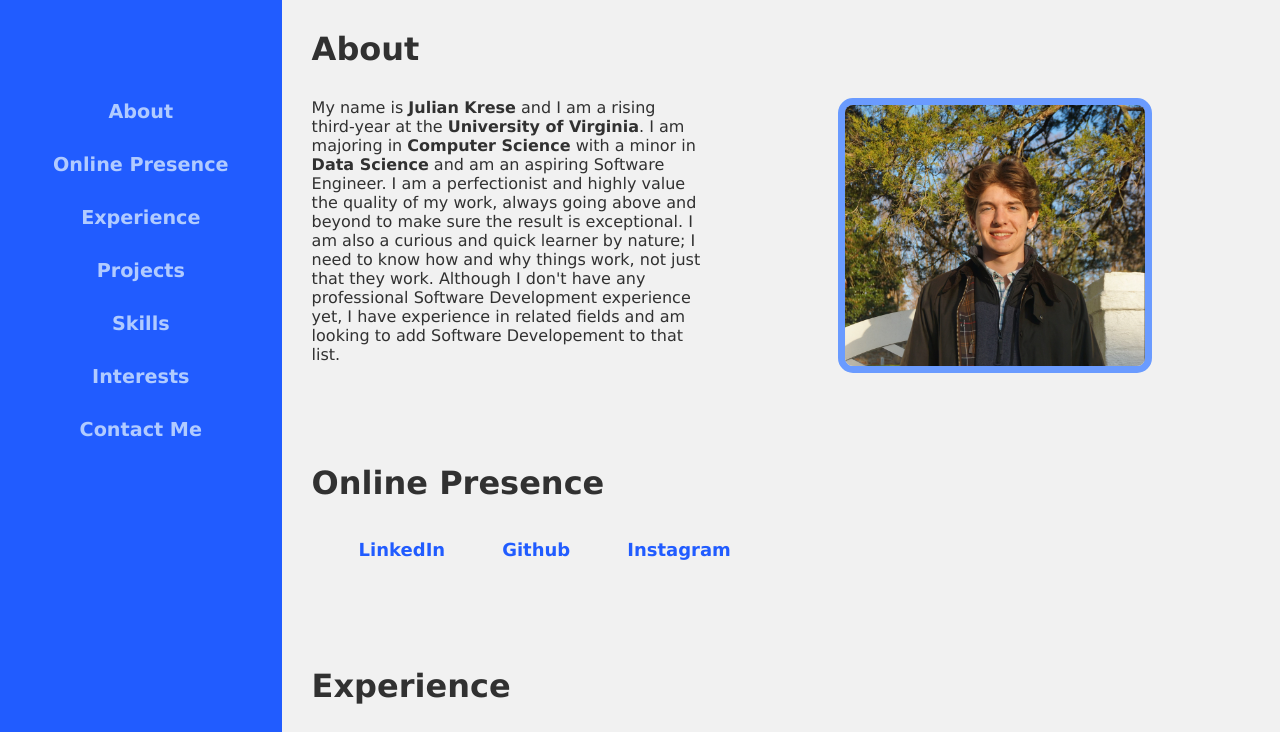
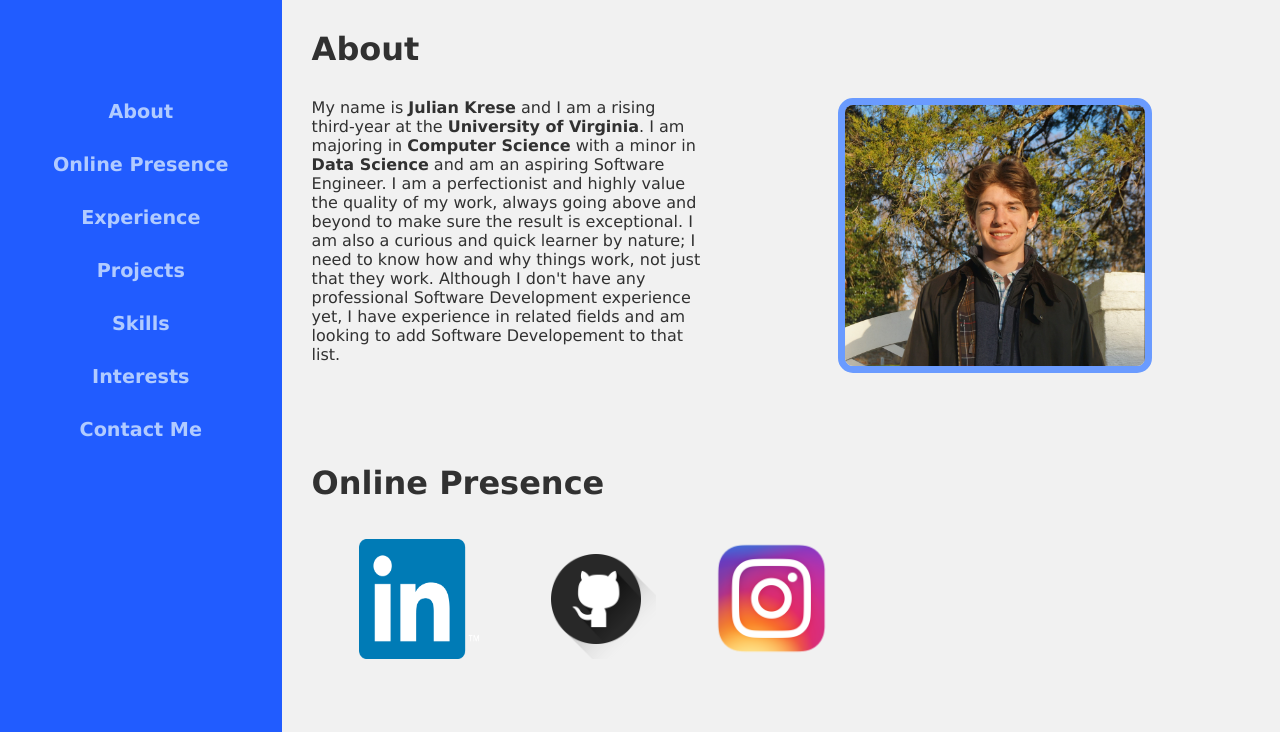
Before and after one commit to JulianKrese/IX-PreWork, a plain HTML site: page index.html in a window 1280 px wide. Shown: the top 732 px of the page. Drawn offline with Linux system fonts and the light colour scheme.

Commit message:
Added logos

```diff
--- a/assets/css/main.css
+++ b/assets/css/main.css
@@ -38,6 +38,7 @@ html, body {
 .nav_bar > div > a:hover {
     color: rgb(255, 255, 255);
     font-size: 135%;
+    transition: all .4s ease;
 }
 
 #nav_bar_about {
@@ -96,14 +97,8 @@ h1 {
     margin-right: 50px;
 }
 
-.list > li > a {
-    text-decoration: none;
-    color: rgb(33, 92, 255);
-}
-
 .list > li > a:hover {
-    color: rgb(11, 76, 255);
-    font-size: 20px;
+    transition: all .4s ease;
 }
 
 /* experience and projects*/
@@ -138,3 +133,16 @@ h1 {
     clear: both;
     text-align: left;
 }
+
+/* logos */
+.logo {
+    height: 120px;
+    width: 120px;
+}
+
+
+.logo:hover {
+    height: 135px;
+    width: 135px;
+    transition: all .4s ease;
+}
--- a/index.html
+++ b/index.html
@@ -34,9 +34,21 @@
             <h1 id="nav_online_presence"> Online Presence </h1>
             <div>
                 <ul class="list">
-                    <li> <a href="https://www.linkedin.com/in/julian-krese/" target="_blank">LinkedIn</a> </li>
-                    <li> <a href="https://github.com/JulianKrese" target="_blank">Github</a> </li>
-                    <li> <a href="https://www.instagram.com/jkrese/" target="_blank">Instagram</a> </li>
+                    <li>
+                        <a href="https://www.linkedin.com/in/julian-krese/" target="_blank">
+                            <img src="assets/img/linkedin_logo.png" alt="LinkedIn's logo" class="logo"/>
+                        </a>
+                    </li>
+                    <li>
+                        <a href="https://github.com/JulianKrese" target="_blank">
+                            <img src="assets/img/github_logo.png" alt="GitHub's logo" class="logo"/>
+                        </a>
+                    </li>
+                    <li>
+                        <a href="https://www.instagram.com/jkrese/" target="_blank">
+                            <img src="assets/img/instagram_logo.png" alt="Instagrams's logo" class="logo"/>
+                        </a>
+                    </li>
                 </ul>
             </div>
             <h1 id="nav_experience"> Experience </h1>
```
Also changed, not shown: assets/img/github_logo.png (added), assets/img/instagram_logo.png (added), assets/img/linkedin_logo.png (added), 2 other files.
